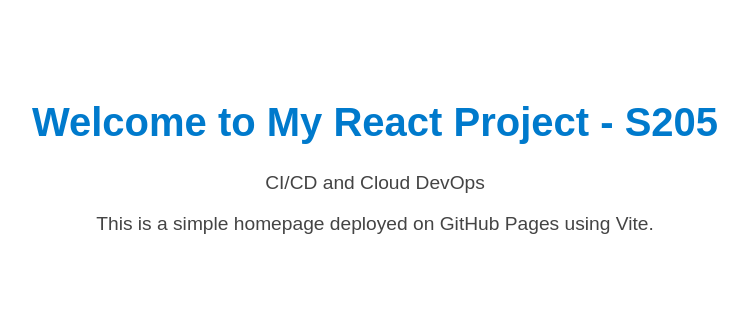
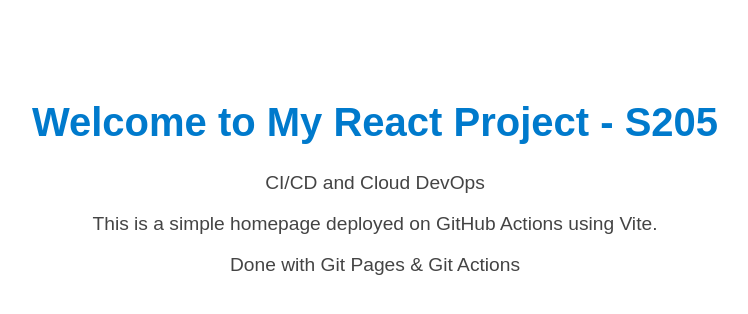
Before and after one commit to NuneSriDurga/reactapp205-gitactions, a React (Vite) app: page / in a window 1280 px wide. Shown: the top 314 px of the page, without its empty margins (265-1013 px from the left). Built offline with nearby package versions, Linux system fonts and the light colour scheme.

Commit message:
updated App.jsx

```diff
--- a/src/App.jsx
+++ b/src/App.jsx
@@ -5,7 +5,8 @@
     <div className="container">
       <h1>Welcome to My React Project - S205</h1>
       <p>CI/CD and Cloud DevOps</p>
-      <p>This is a simple homepage deployed on GitHub Pages using Vite.</p>
+      <p>This is a simple homepage deployed on GitHub Actions using Vite.</p>
+      <p>Done with Git Pages & Git Actions</p>
     </div>
   );
 }
```
